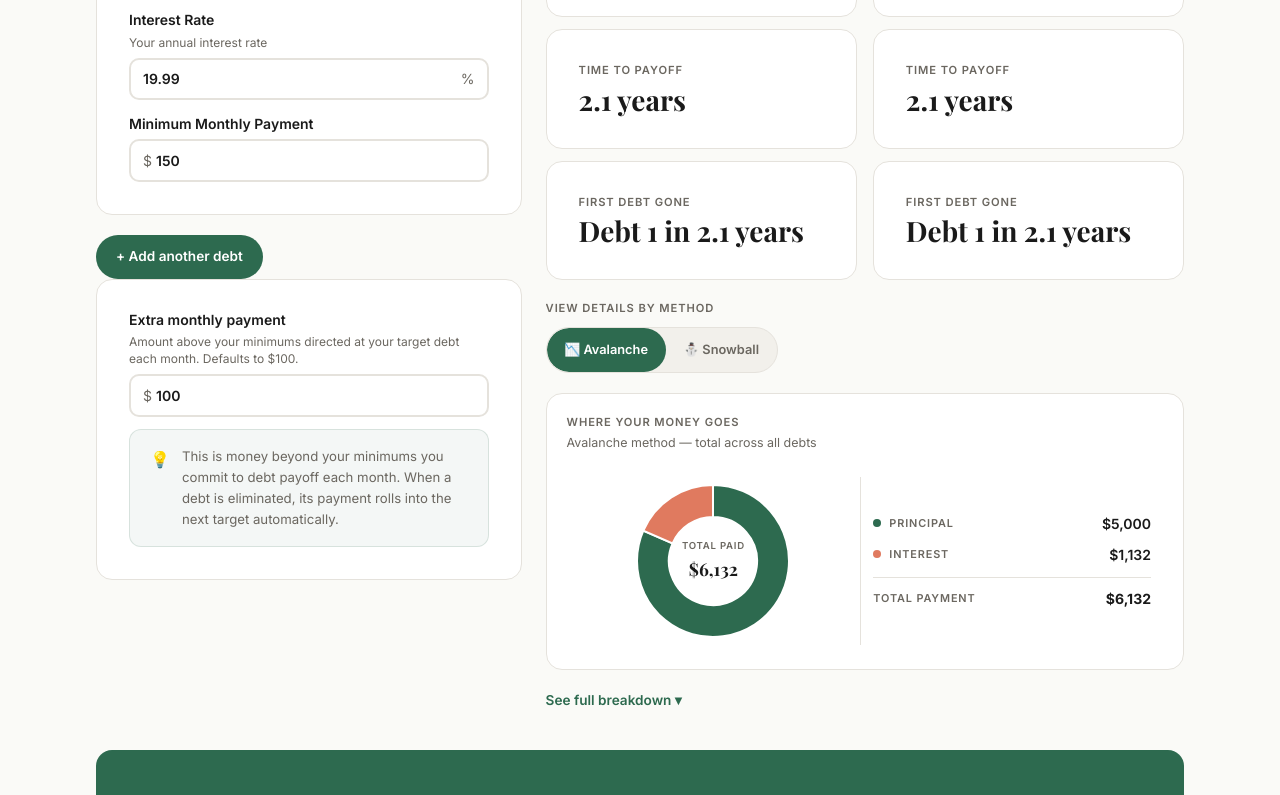
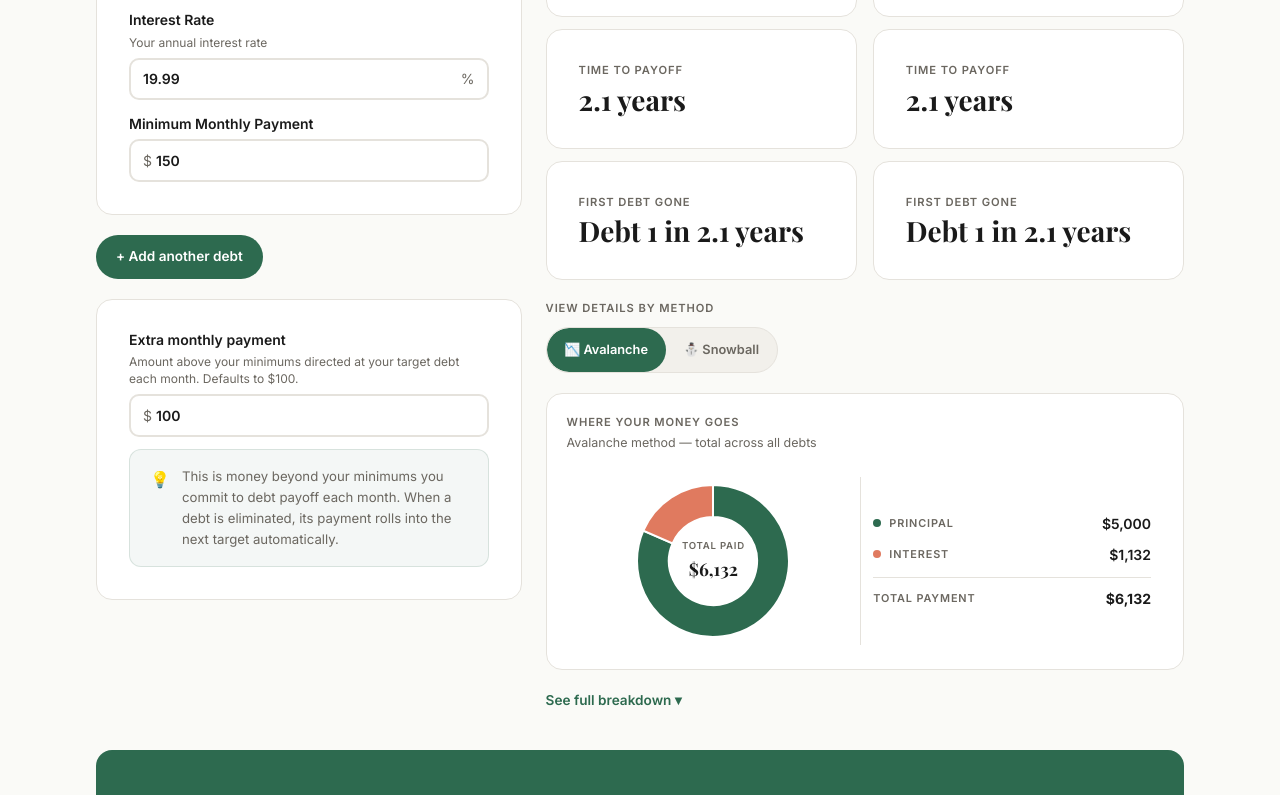
Before and after one commit to richwithsophia/myfinancesite, a Next.js app: page /tools/debt-payoff in a window 1280 px wide. Shown: the part 612-1407 px from the top of the page. Built offline with nearby package versions, Linux system fonts and the light colour scheme.

Commit message:
fix: add padding between DynamicList and extra payment section on debt payoff page

```diff
--- a/app/tools/debt-payoff/page.tsx
+++ b/app/tools/debt-payoff/page.tsx
@@ -292,7 +292,7 @@ export default function DebtPayoffCalculator() {
                                     )}
                                 />
                                 {/* ── EXTRA PAYMENT ── */}
-                                <div className="rws-card-white" style={{ display: "flex", flexDirection: "column", gap: "0.75rem" }}>
+                               <div className="rws-card-white" style={{ display: "flex", flexDirection: "column", gap: "0.75rem", marginTop: "1.25rem" }}>
                                     <MoneyInput
                                         label="Extra monthly payment"
                                         hint="Amount above your minimums directed at your target debt each month. Defaults to $100."
```
